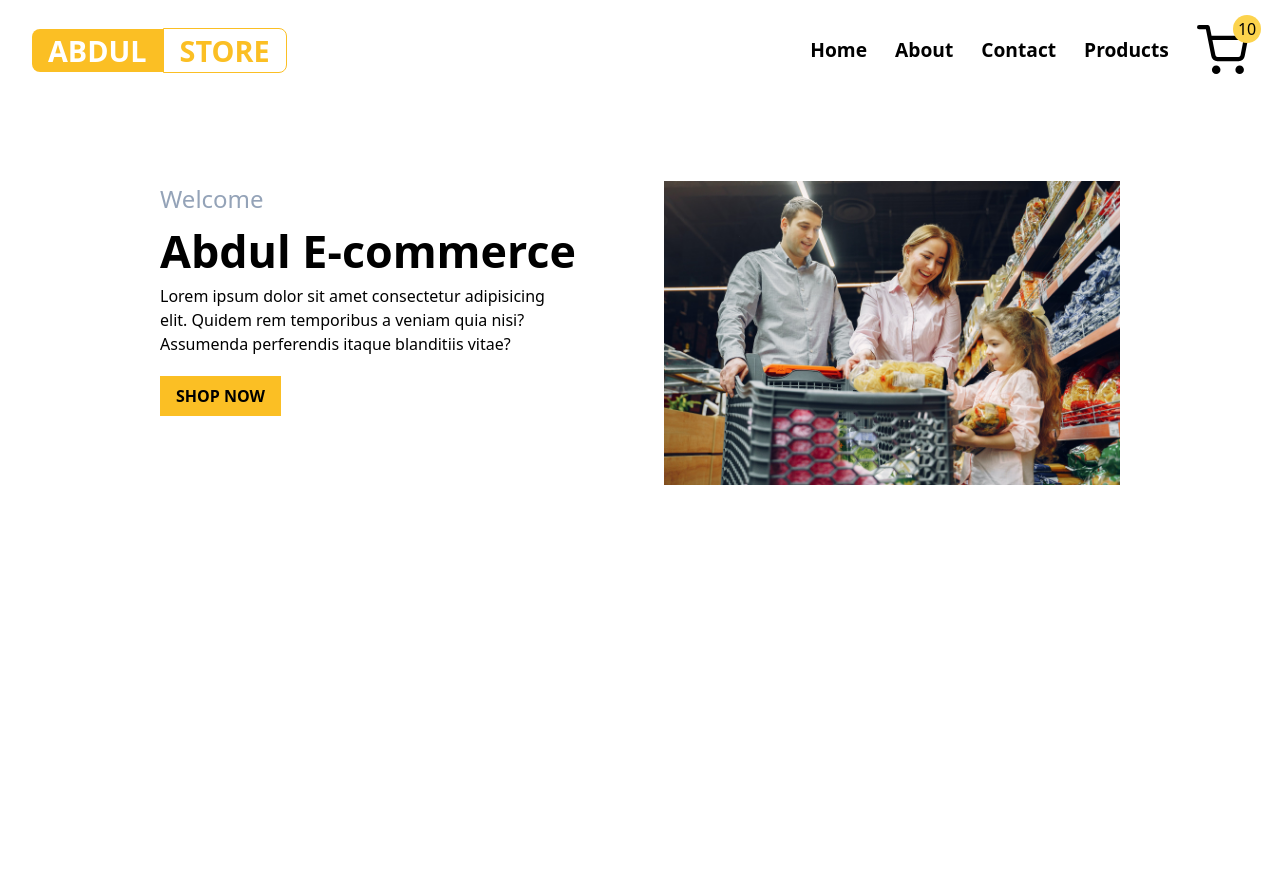
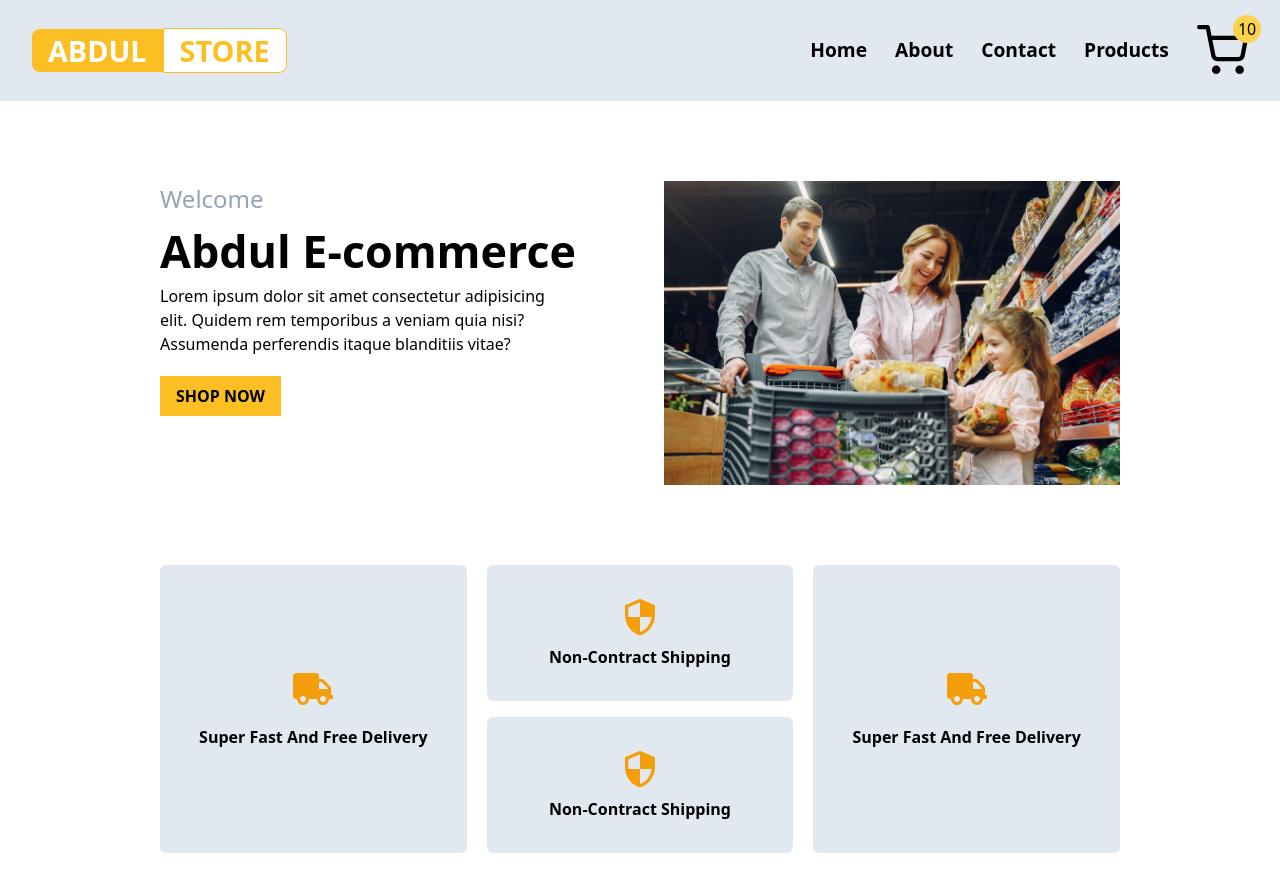
Before and after one commit to muhammadrazaq33/E-commerce, a React (Vite) app: page / in a window 1280 px wide. Shown: the top 892 px of the page. Before the commit the page ends 800 px from the top, so only its background shows below. Built offline with nearby package versions, Linux system fonts and the light colour scheme.

Commit message:
services section completed

```diff
--- a/src/Home.jsx
+++ b/src/Home.jsx
@@ -1,10 +1,12 @@
 import React from "react";
 import HeroSection from "./components/HeroSection";
+import { Services } from "./components/Services.JSX";
 
 const Home = () => {
   return (
     <div>
       <HeroSection>Abdul E-commerce</HeroSection>
+      <Services />
     </div>
   );
 };
--- a/src/components/Header.jsx
+++ b/src/components/Header.jsx
@@ -8,13 +8,14 @@ const Header = () => {
   const [menu, setMenu] = useState(false);
 
   return (
+    <div className="bg-slate-200">
       <div className="max-w-[95vw] w-[1280px] m-auto h-[6.3rem] flex justify-between items-center">
         {/* LOGO */}
         <div className="flex items-center">
-        <h1 className="text-[1.8rem] font-bold bg-amber-400 text-[white] uppercase px-4 rounded-l-lg">
+          <h1 className="text-[1.8rem] font-bold bg-amber-400 text-[white] uppercase px-4 rounded-l-lg cursor-pointer">
             abdul
           </h1>
-        <p className="text-[1.8rem] font-bold bg-[white] text-amber-400 uppercase border-[1px] border-amber-400 px-4 rounded-r-lg">
+          <p className="text-[1.8rem] font-bold bg-[white] text-amber-400 uppercase border-[1px] border-amber-400 px-4 rounded-r-lg cursor-pointer">
             store
           </p>
         </div>
@@ -30,6 +31,7 @@ const Header = () => {
           <Navbar Links={Links} />
         </div>
       </div>
+    </div>
   );
 };
 
--- /dev/null
+++ b/src/components/Services.jsx
@@ -0,0 +1,40 @@
+import React from "react";
+import { FaTruck } from "react-icons/fa";
+import { MdOutlineSecurity } from "react-icons/md";
+import { GiReceiveMoney } from "react-icons/gi";
+import { RiSecurePaymentLine } from "react-icons/ri";
+
+export const Services = () => {
+  return (
+    <section className=" mb-[6rem]">
+      <div className=" grid grid-cols-3 gap-5  max-w-[60rem] m-auto">
+        {/* ARTICLE-1  =========> */}
+        <article className="flex flex-col gap-4 items-center justify-center h-[18rem] bg-slate-200 rounded-md">
+          <FaTruck className="text-[2.5rem] text-amber-500" />
+          <p className="capitalize font-bold ">super fast and free delivery</p>
+        </article>
+        {/* ARTICLE-2  =========> */}
+        <article className="grid grid-rows-2 gap-4">
+          <div className="bg-slate-200 flex flex-col gap-2  justify-center items-center rounded-md">
+            <MdOutlineSecurity className="text-[2.5rem] text-amber-500" />
+            <p className="capitalize font-bold ">Non-contract Shipping</p>
+          </div>
+          <div className="bg-slate-200 flex flex-col gap-2  justify-center items-center rounded-md">
+            <MdOutlineSecurity className="text-[2.5rem] text-amber-500" />
+            <p className="capitalize font-bold ">Non-contract Shipping</p>
+          </div>
+        </article>
+        {/* ARTICLE-1  =========> */}
+        <article className="flex flex-col gap-4 items-center justify-center h-[18rem] bg-slate-200 rounded-md">
+          <FaTruck className="text-[2.5rem] text-amber-500" />
+          <p className="capitalize font-bold ">super fast and free delivery</p>
+        </article>
+      </div>
+    </section>
+  );
+};
+
+// SUPER FAST AND FREE DELIVERY
+// NON-CONTRACT SHIPPING
+//MONEY-BACK GUARANTEED
+// SUPER SECURE PAYMENT SYSTEM
```
Lines whose indentation alone changed are shown as unchanged.
